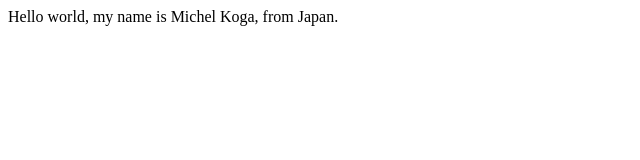
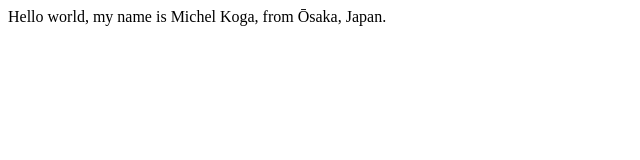
Before and after one commit to michelkoga/michelkoga.github.io, a plain HTML site: page index.html in a window 1280 px wide. Shown: the full height of the page, 0-640 px from the left. Drawn offline with Linux system fonts and the light colour scheme.

Commit message:
testando

```diff
--- a/index.html
+++ b/index.html
@@ -2,7 +2,7 @@
 <html>
 
 <body>
-	Hello world, my name is Michel Koga, from Japan.
+	Hello world, my name is Michel Koga, from Ōsaka, Japan.
 </body>
 
 </html>
```
Also changed, not shown: 1 other file.
